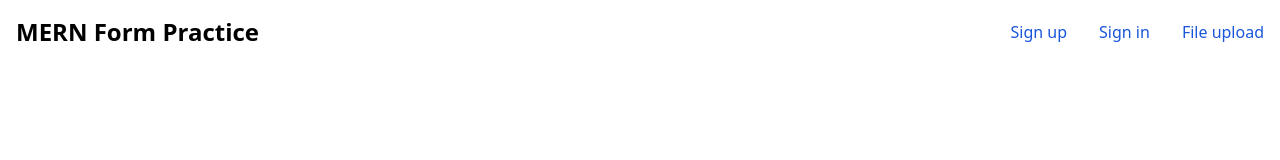
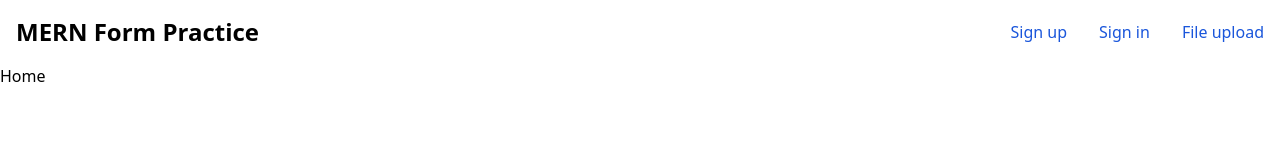
Before and after one commit to ashishverma2831/Form-Practice, a React (Vite) app in the folder frontend/: page / in a window 1280 px wide. Shown: the top 160 px of the page. Built offline with nearby package versions, Linux system fonts and the light colour scheme.

Commit message:
chore: Update routing in App component and remove unused code

```diff
--- a/frontend/src/App.jsx
+++ b/frontend/src/App.jsx
@@ -14,11 +14,11 @@ const App = () => {
       <BrowserRouter>
       {/* <Header /> */}
         <Routes>
-          <Route path="/" element={<Header />} />
+          {/* <Route path="/" element={<Header />} /> */}
           <Route path="/signin" element={<Signin />} />
           <Route path="/signup" element={<Signup />} />
           <Route path="/fileupload" element={<FileUpload />} />
-          <Route path="/home" element={<Home />} />
+          <Route path="/" element={<Home />} />
         </Routes>
       </BrowserRouter>
       </SnackbarProvider>
--- a/frontend/src/components/Header.jsx
+++ b/frontend/src/components/Header.jsx
@@ -7,7 +7,6 @@ const Header = () => {
         <nav className="bg-white border-gray-200 dark:bg-gray-900">
   <div className="max-w-screen-xl flex flex-wrap items-center justify-between mx-auto p-4">
     <a
-      href="https://flowbite.com/"
       className="flex items-center space-x-3 rtl:space-x-reverse"
     >
       <span className="self-center text-2xl font-semibold whitespace-nowrap dark:text-white">
--- a/frontend/src/components/Signin.jsx
+++ b/frontend/src/components/Signin.jsx
@@ -2,6 +2,7 @@ import { useFormik } from 'formik'
 import React from 'react'
 import { NavLink } from 'react-router-dom'
 import OAuth from './OAuth'
+import Header from './Header'
 
 const Signin = () => {
 
@@ -14,6 +15,7 @@ const Signin = () => {
 
   return (
     <>
+    <Header />
         <section className="bg-gray-50 dark:bg-gray-900">
   <div className="flex flex-col items-center justify-center px-6 py-8 mx-auto md:h-screen lg:py-0">
 
--- a/frontend/src/components/Signup.jsx
+++ b/frontend/src/components/Signup.jsx
@@ -5,6 +5,7 @@ import * as Yup from 'yup';
 import { enqueueSnackbar } from 'notistack';
 import { useNavigate } from 'react-router-dom';
 import OAuth from './OAuth';
+import Header from './Header';
 
 const SignupSchema = Yup.object().shape({
     name: Yup.string().required('Name is required').min(4,'Name is too short'),
@@ -52,6 +53,7 @@ const Signup = () => {
 
   return (
     <>
+        <Header />
         <section className="bg-gray-50 dark:bg-gray-900">
   <div className="flex flex-col items-center justify-center px-6 py-8 mx-auto md:h-screen lg:py-0">
 
--- a/frontend/src/pages/Home.jsx
+++ b/frontend/src/pages/Home.jsx
@@ -1,8 +1,12 @@
 import React from 'react'
+import Header from '../components/Header'
 
 const Home = () => {
   return (
-    <div>Home</div>
+    <>
+      <Header />
+      <h1>Home</h1>
+    </>
   )
 }
 
```
Also changed, not shown: 3 other files (tests, documents, lock files or other folders).
